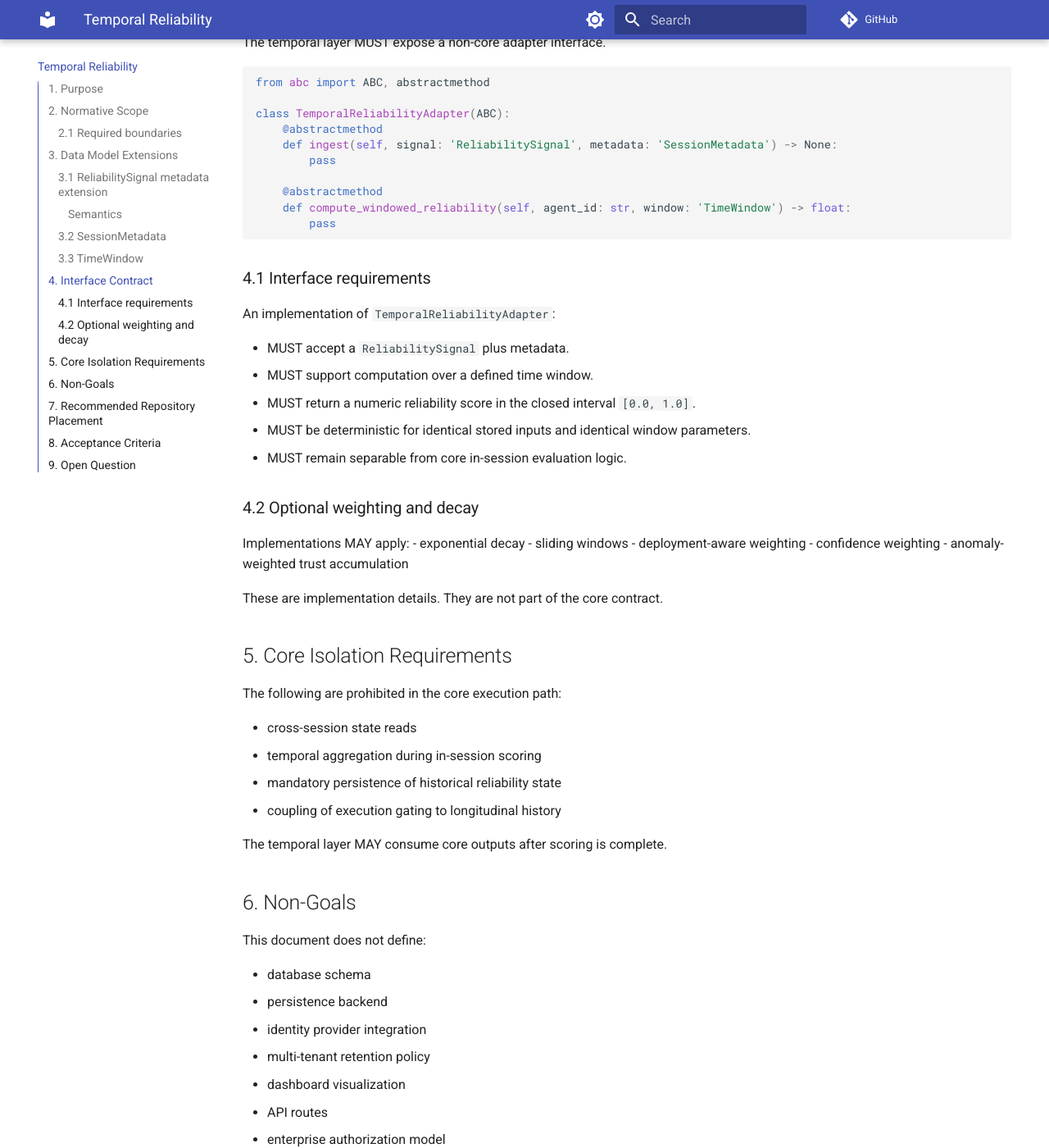
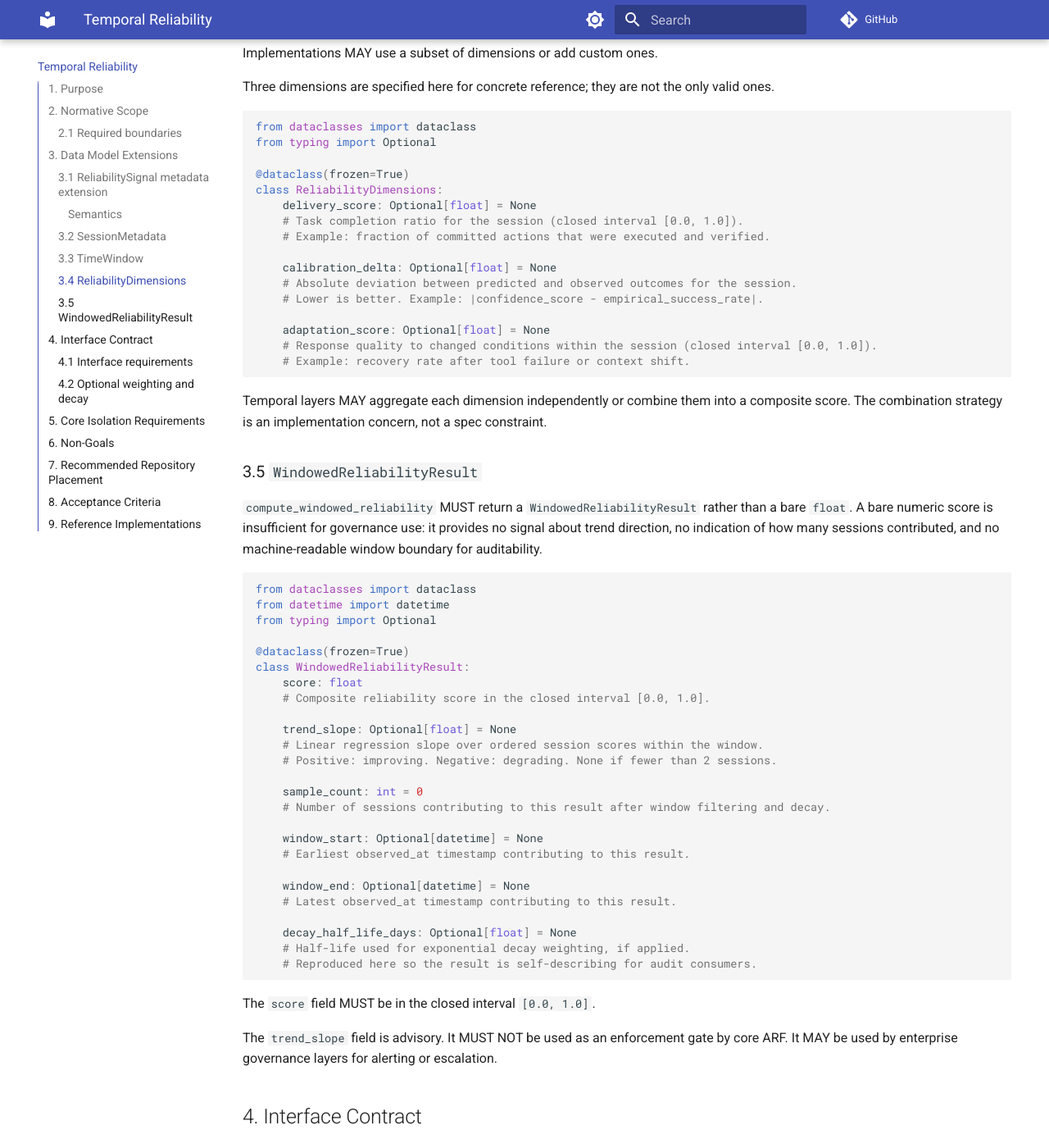
Before and after one commit to arf-foundation/arf-spec, an MkDocs documentation site: the page built from docs/temporal_reliability.md, in a window 1280 px wide and 1400 px high, scrolled down 2276 px. Shown: the whole window at 82% size. Built offline with MkDocs 1.6.1 and Material for MkDocs 9.7.7, drawn with Linux system fonts in a browser that asks for light colours; comment, search, counter and statistics services are not loaded; some of the changed text lies outside the part shown.

Commit message:
spec(temporal): add WindowedReliabilityResult, ReliabilityDimensions, and reference implementations
The existing spec defines TemporalReliabilityAdapter.compute_windowed_reliability()
returning a bare float. This is insufficient for governance use cases:

- A bare float provides no trend direction signal
- No sample_count means consumers cannot distinguish 2-session estimates from 200-session ones
- No window boundary fields means audit consumers cannot reproduce what contributed to a score

Changes:
- Add ReliabilityDimensions (§3.4): three named axes (delivery_score, calibration_delta,
  adaptation_score) with semantics. Optional envelope; implementations may use a subset.
- Add WindowedReliabilityResult (§3.5): replaces bare float as return type. Fields:
  score (required), trend_slope (advisory, None if <2 sessions), sample_count (required),
  window_start/end (optional, for auditability), decay_half_life_days (self-describing).
- Update TemporalReliabilityAdapter.compute_windowed_reliability() signature to return
  WindowedReliabilityResult instead of float (§4.1).
- Update interface requirements (§4.1): must set sample_count; returns WindowedReliabilityResult.
- Update acceptance criteria (§8): add criteria 5 and 6 for sample_count and trend_slope.
- Resolve §9 Open Question: replace placeholder with concrete reference implementations
  section. PDR listed as a known conforming cross-session scorer with DOI.

Rationale for trend_slope advisory status: it MUST NOT be used as an enforcement gate
by core ARF (preserves deterministic DPT boundary), but MAY be used by enterprise
governance layers for alerting. This matches the design.md §8.4 constraint that
temporal layers must not alter DPT thresholds.

No changes to core ARF runtime behavior. All additions are optional extension points.

````diff
--- a/docs/temporal_reliability.md
+++ b/docs/temporal_reliability.md
@@ -81,6 +81,74 @@ class TimeWindow:
 
 Implementations MAY choose one or more windowing strategies. The spec only requires that the semantics be explicit and deterministic.
 
+### 3.4 `ReliabilityDimensions`
+
+`ReliabilityDimensions` specifies the scored axes available for temporal aggregation.
+This is an optional envelope. Implementations MAY use a subset of dimensions or add custom ones.
+
+Three dimensions are specified here for concrete reference; they are not the only valid ones.
+
+```python
+from dataclasses import dataclass
+from typing import Optional
+
+@dataclass(frozen=True)
+class ReliabilityDimensions:
+    delivery_score: Optional[float] = None
+    # Task completion ratio for the session (closed interval [0.0, 1.0]).
+    # Example: fraction of committed actions that were executed and verified.
+
+    calibration_delta: Optional[float] = None
+    # Absolute deviation between predicted and observed outcomes for the session.
+    # Lower is better. Example: |confidence_score - empirical_success_rate|.
+
+    adaptation_score: Optional[float] = None
+    # Response quality to changed conditions within the session (closed interval [0.0, 1.0]).
+    # Example: recovery rate after tool failure or context shift.
+```
+
+Temporal layers MAY aggregate each dimension independently or combine them into a composite score.
+The combination strategy is an implementation concern, not a spec constraint.
+
+### 3.5 `WindowedReliabilityResult`
+
+`compute_windowed_reliability` MUST return a `WindowedReliabilityResult` rather than a bare `float`.
+A bare numeric score is insufficient for governance use: it provides no signal about trend direction,
+no indication of how many sessions contributed, and no machine-readable window boundary for auditability.
+
+```python
+from dataclasses import dataclass
+from datetime import datetime
+from typing import Optional
+
+@dataclass(frozen=True)
+class WindowedReliabilityResult:
+    score: float
+    # Composite reliability score in the closed interval [0.0, 1.0].
+
+    trend_slope: Optional[float] = None
+    # Linear regression slope over ordered session scores within the window.
+    # Positive: improving. Negative: degrading. None if fewer than 2 sessions.
+
+    sample_count: int = 0
+    # Number of sessions contributing to this result after window filtering and decay.
+
+    window_start: Optional[datetime] = None
+    # Earliest observed_at timestamp contributing to this result.
+
+    window_end: Optional[datetime] = None
+    # Latest observed_at timestamp contributing to this result.
+
+    decay_half_life_days: Optional[float] = None
+    # Half-life used for exponential decay weighting, if applied.
+    # Reproduced here so the result is self-describing for audit consumers.
+```
+
+The `score` field MUST be in the closed interval `[0.0, 1.0]`.
+
+The `trend_slope` field is advisory. It MUST NOT be used as an enforcement gate by core ARF.
+It MAY be used by enterprise governance layers for alerting or escalation.
+
 ## 4. Interface Contract
 
 The temporal layer MUST expose a non-core adapter interface.
@@ -94,7 +162,11 @@ class TemporalReliabilityAdapter(ABC):
         pass
 
     @abstractmethod
-    def compute_windowed_reliability(self, agent_id: str, window: 'TimeWindow') -> float:
+    def compute_windowed_reliability(
+        self,
+        agent_id: str,
+        window: 'TimeWindow',
+    ) -> 'WindowedReliabilityResult':
         pass
 ```
 
@@ -104,18 +176,20 @@ An implementation of `TemporalReliabilityAdapter`:
 
 - MUST accept a `ReliabilitySignal` plus metadata.
 - MUST support computation over a defined time window.
-- MUST return a numeric reliability score in the closed interval `[0.0, 1.0]`.
+- MUST return a `WindowedReliabilityResult` with `score` in the closed interval `[0.0, 1.0]`.
 - MUST be deterministic for identical stored inputs and identical window parameters.
 - MUST remain separable from core in-session evaluation logic.
+- MUST set `sample_count` to reflect the number of sessions that contributed after filtering.
 
 ### 4.2 Optional weighting and decay
 
 Implementations MAY apply:
-- exponential decay
+- exponential decay (with `decay_half_life_days` encoded in the result)
 - sliding windows
 - deployment-aware weighting
 - confidence weighting
 - anomaly-weighted trust accumulation
+- per-dimension aggregation using `ReliabilityDimensions`
 
 These are implementation details. They are not part of the core contract.
 
@@ -150,7 +224,7 @@ This spec is intended for `arf-spec`.
 
 Recommended follow-on placements:
 
-- `arf-spec`: canonical interface and data contract
+- `arf-spec`: canonical interface and data contract (this document)
 - `enterprise`: longitudinal scoring implementation, if productized
 - separate extension repository: optional OSS adapter implementation
 
@@ -159,10 +233,18 @@ Recommended follow-on placements:
 A conforming implementation MUST be able to:
 
 1. Store temporal reliability inputs with `session_id` and `observed_at`
-2. Compute a windowed reliability score over multiple sessions
+2. Compute a windowed reliability result over multiple sessions, returning `WindowedReliabilityResult`
 3. Leave core ARF in-session scoring unchanged
 4. Operate with temporal features disabled
+5. Return `sample_count` that accurately reflects how many sessions contributed to the result
+6. Return `trend_slope` when two or more sessions are available in the window
 
-## 9. Open Question
+## 9. Reference Implementations
 
-The exact placement of the first implementation is intentionally left open. This spec only establishes the boundary.
+The exact placement of the first implementation is currently open.
+
+The following OSS projects implement cross-session reliability scoring that aligns with this boundary spec and may serve as reference implementations or integration targets:
+
+- **PDR (Probabilistic Delegation Reliability)** — longitudinal behavioral reliability scoring with exponential decay, multi-axis scoring (`delivery_score`, `calibration_delta`, `adaptation_score`), and production data from 6,342 autonomous cycles. DOI: [10.5281/zenodo.19339671](https://zenodo.org/record/19339671). PDR's three-axis model maps directly to `ReliabilityDimensions` in §3.4. PDR can function as a `TemporalReliabilityAdapter` consumer that ingests `ReliabilitySignal` outputs from ARF core and computes cross-session trends.
+
+Listing a reference implementation here does not constitute endorsement by ARF Foundation or imply architectural dependency. It records known implementations that conform to this boundary.
````
